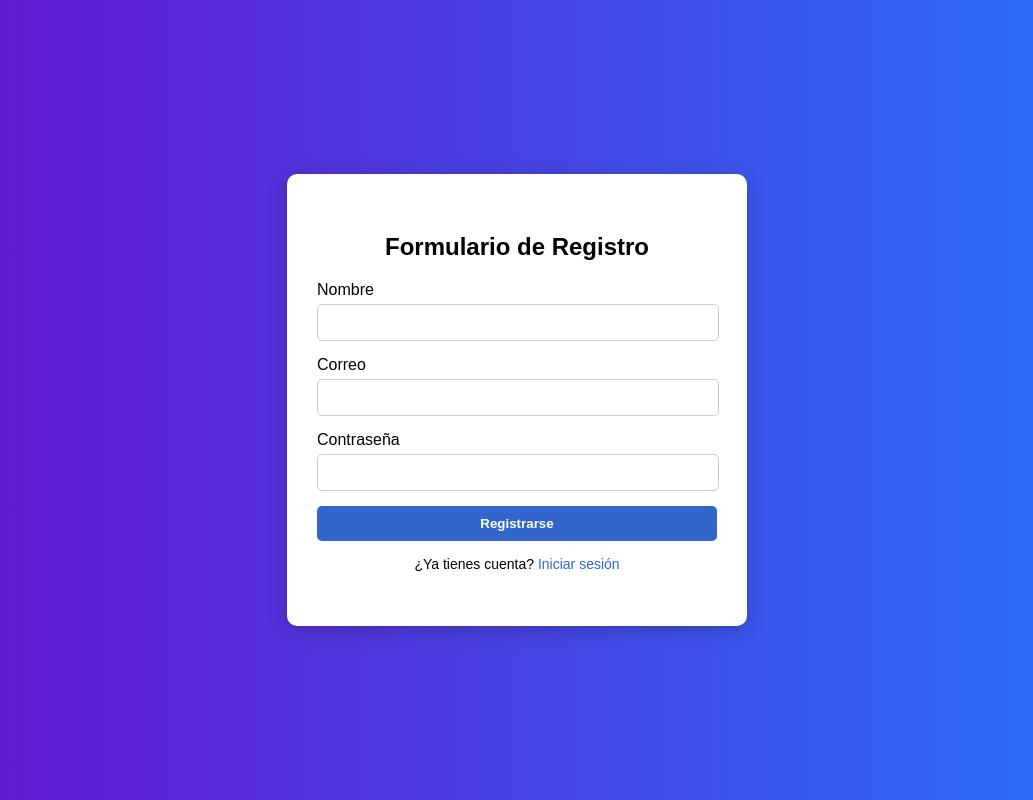
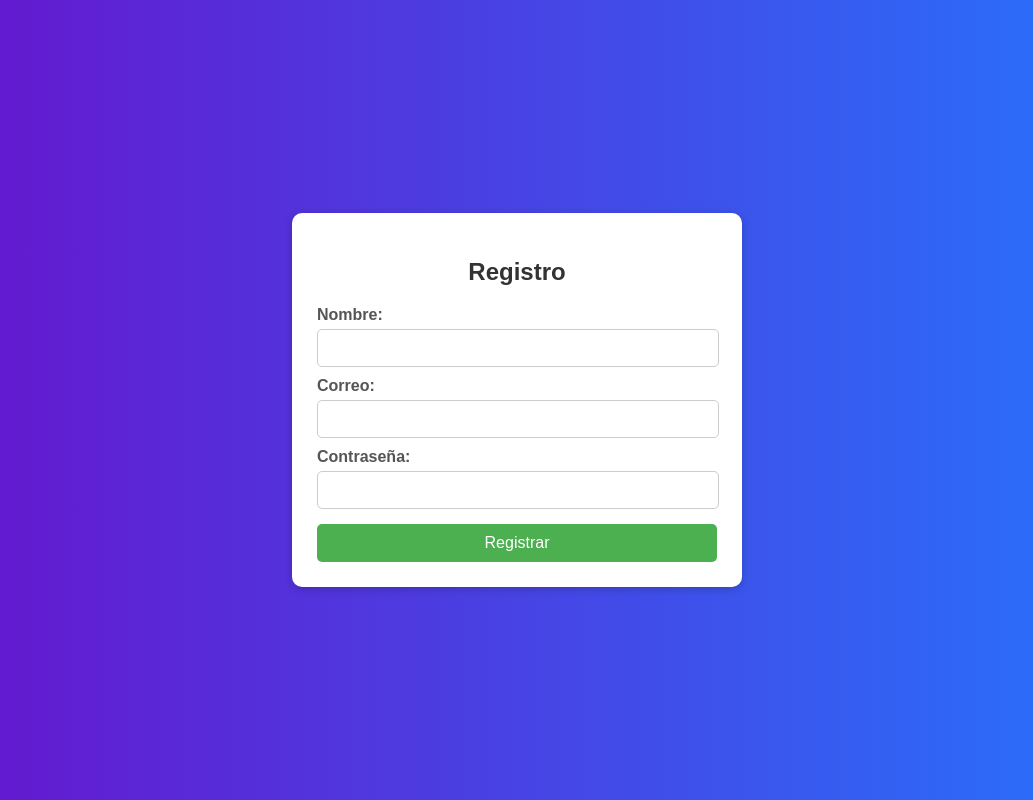
Before and after one commit to Santiagolemosr/trabajo_pagina, a plain HTML site: page pagina/registro.html in a window 1280 px wide. Shown: the whole page, without its empty margins (123-1156 px from the left). Drawn offline with Linux system fonts and the light colour scheme.

Commit message:
actualizado

```diff
--- a/pagina/registro.html
+++ b/pagina/registro.html
@@ -7,26 +7,20 @@
     <link rel="stylesheet" href="style3.css">
 </head>
 <body>
-    <div class="form-container">
-        <div class="form-box">
-            <h2>Formulario de Registro</h2>
-            <form action="procesar" method="post">
-                <label for="nombre">Nombre</label>
-                <input type="text" id="nombre" name="nombre" required>
+     <form class="formulario" action="/inicio_sesion.html">
+    <h2>Registro</h2>
 
-                <label for="email">Correo</label>
-                <input type="email" id="email" name="email" required>
+    <label for="nombre">Nombre:</label>
+    <input type="text" id="nombre" name="nombre"  >
 
-                <label for="password">Contraseña</label>
-                <input type="password" id="password" name="password" required>
+    <label for="email">Correo:</label>
+    <input type="email" id="email" name="email">
 
-                <button type="submit" >Registrarse</button>
+    <label for="password">Contraseña:</label>
+    <input type="password" id="password" name="password" >
 
-                <p class="links">
-                    ¿Ya tienes cuenta? <a href="/inicio_sesion.html">Iniciar sesión</a>
-                </p>
-            </form>
-        </div>
-    </div>
+    <button type="submit"  href="/inicio_sesion.html"  > Registrar</button>
+
+  </form>
 </body>
 </html>
--- a/pagina/style3.css
+++ b/pagina/style3.css
@@ -10,74 +10,47 @@ body {
     align-items: center;
 }
 
-/* Contenedor del formulario */
-.form-container {
-    display: flex;
-    justify-content: center;
-    align-items: center;
-    width: 100%;
+.formulario {
+      background: #fff;
+      padding: 25px;
+      border-radius: 10px;
+      box-shadow: 0 2px 8px rgba(0,0,0,0.2);
+      width: 400px;
     }
 
-.form-box {
-    background-color: white;
-    padding: 40px 30px;
-    border-radius: 10px;
-    box-shadow: 0px 4px 20px rgba(0,0,0,0.2);
-    width: 100%;
-    max-width: 400px;
+    .formulario h2 {
+      text-align: center;
+      margin-bottom: 20px;
+      color: #333;
     }
 
-/* Título */
-h2 {
-    text-align: center;
-    margin-bottom: 20px;
+    .formulario label {
+      display: block;
+      margin: 10px 0 5px;
+      font-weight: bold;
+      color: #555;
     }
 
-/* Etiquetas y campos */
-form label {
-    display: block;
-    margin-bottom: 5px;
-    color: #000;
+    .formulario input {
+      width: 95%;
+      padding: 10px;
+      border: 1px solid #ccc;
+      border-radius: 5px;
+      font-size: 14px;
     }
 
-form input {
-    width: 95%;
-    padding: 10px;
-    margin-bottom: 15px;
-    border-radius: 5px;
-    border: 1px solid #ccc;
-
-}
-
-/* Botón */
-form button {
+    .formulario button {
+      margin-top: 15px;
       width: 100%;
       padding: 10px;
-    background-color: #3366cc;
+      background-color: #4CAF50;
       color: white;
       border: none;
       border-radius: 5px;
+      font-size: 16px;
       cursor: pointer;
-    font-weight: bold;
-    transition: background 0.3s ease;
     }
 
-form button:hover {
-    background-color: #254a99;
+    .formulario button:hover {
+      background-color: #45a049;
     }
-
-/* Enlaces adicionales */
-.links {
-    text-align: center;
-    margin-top: 15px;
-    font-size: 14px;
-}
-
-.links a {
-    color: #3366cc;
-    text-decoration: none;
-}
-
-.links a:hover {
-    text-decoration: underline;
-}
```
Also changed, not shown: pagina/carreras.html (added, +28 -0 lines), pagina/inicio_sesion.html (+2 -17 lines), pagina/peluqueria.html (+20 -0 lines), pagina/style.css (+46 -1 lines), pagina/stylesC.css (added, +70 -0 lines), pagina/stylpq.css (line endings or trailing spaces). Lines whose indentation alone changed are shown as unchanged.
